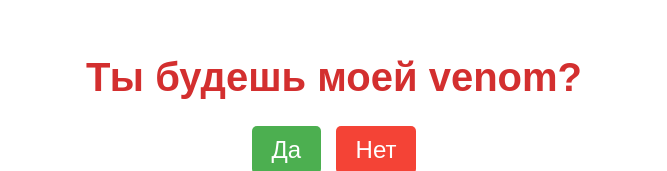
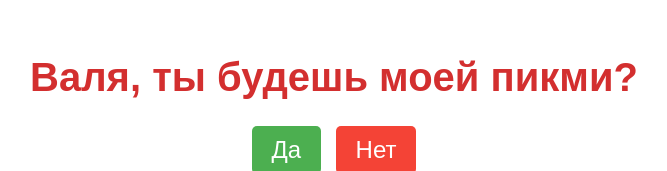
Before and after one commit to bchbrz/ILoveYouValya, a plain HTML site: page index.html in a window 1280 px wide. Shown: the part 137-308 px from the top of the page, without its empty margins (306-973 px from the left). Drawn offline with Linux system fonts and the light colour scheme.

Commit message:
index.html

```diff
--- a/index.html
+++ b/index.html
@@ -8,7 +8,7 @@
 </head>
 <body>
     <div class="container">
-        <h1>Ты будешь моей venom?</h1>
+        <h1>Валя, ты будешь моей пикми?</h1>
         <div class="buttons">
             <button class="yes-button" onclick="handleYesClick()">Да</button>
             <button class="no-button" onclick="handleNoClick()">Нет</button>
```
